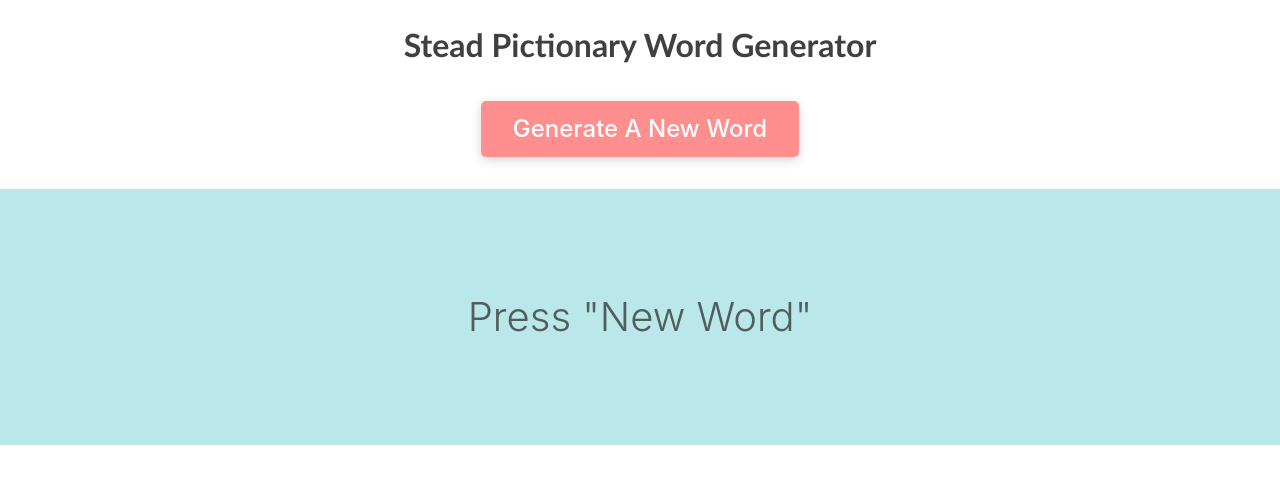
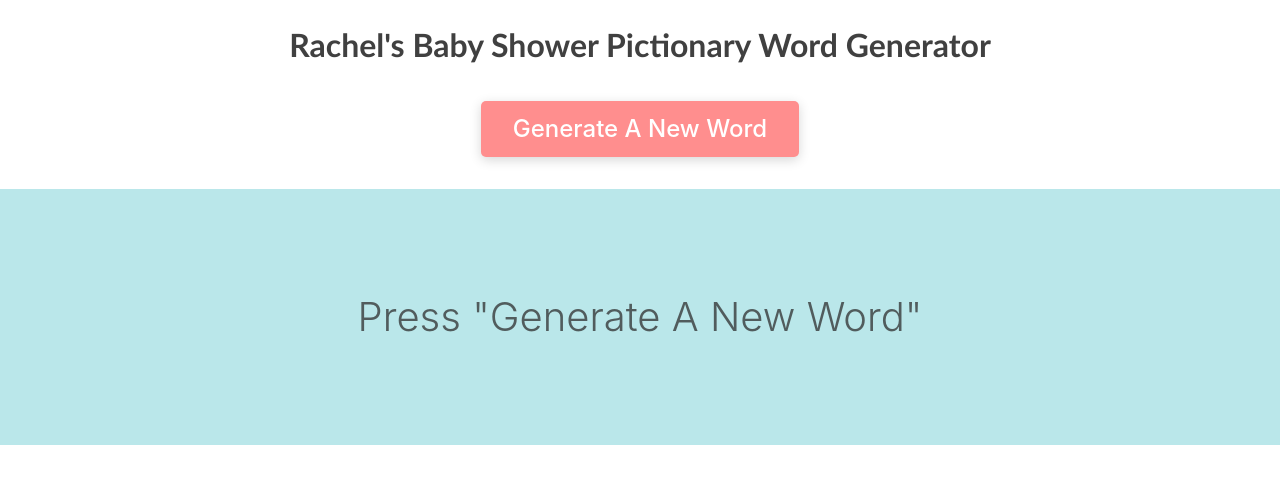
Before and after one commit to andrewsteadcc/pictionary-generator, a PHP site: page / in a window 1280 px wide. Shown: the top 484 px of the page. Run offline with PHP 8.4, Linux system fonts and the light colour scheme.

Commit message:
baby word list added

```diff
--- a/index.php
+++ b/index.php
@@ -4,7 +4,7 @@
 <head>
   <meta charset="utf-8">
 
-  <title>The Steads Pictionary Generator</title>
+  <title>Baby Shower Pictionary Generator</title>
   <meta name="description" content="The Steads Pictionary Generator">
   <meta name="author" content="SitePoint">
 
@@ -13,7 +13,7 @@
 </head>
 
 <body>
-  <h1 class="alignfull center">Stead Pictionary Word Generator</h1>
+  <h1 class="alignfull center">Rachel's Baby Shower Pictionary Word Generator</h1>
   <div id="wordgen-container">
     <form id="wordgen" action="generator.php" method="get">
       <div class="newWord-container">
@@ -23,7 +23,7 @@
       </div>
       <div>
         <div id="gennedword-container">
-          <p id="gennedword">Press "New Word"</p>
+          <p id="gennedword">Press "Generate A New Word"</p>
         </div>
       </div>
     </form>
```
Also changed, not shown: js/scripts.js (+4 -1 lines).
